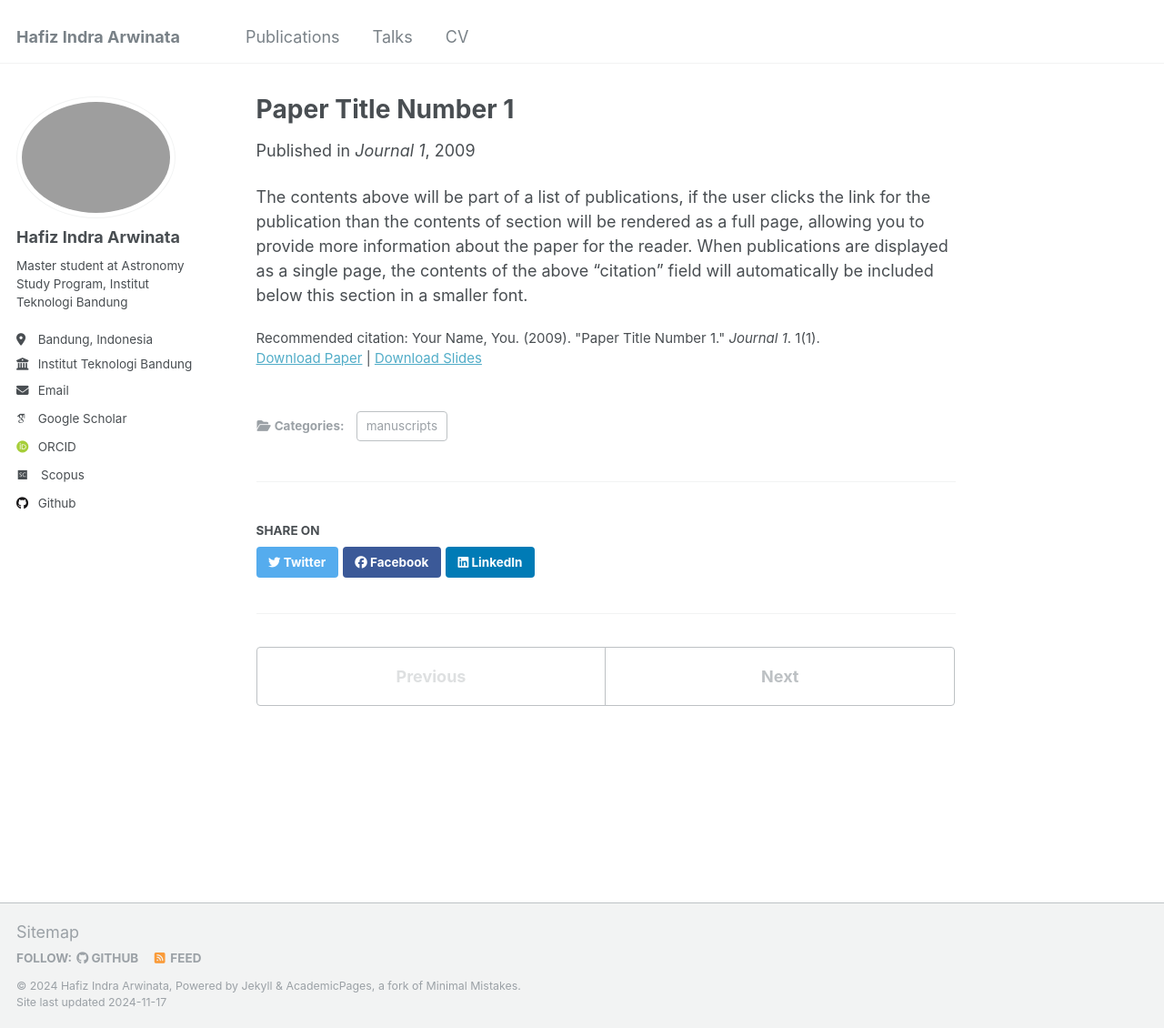
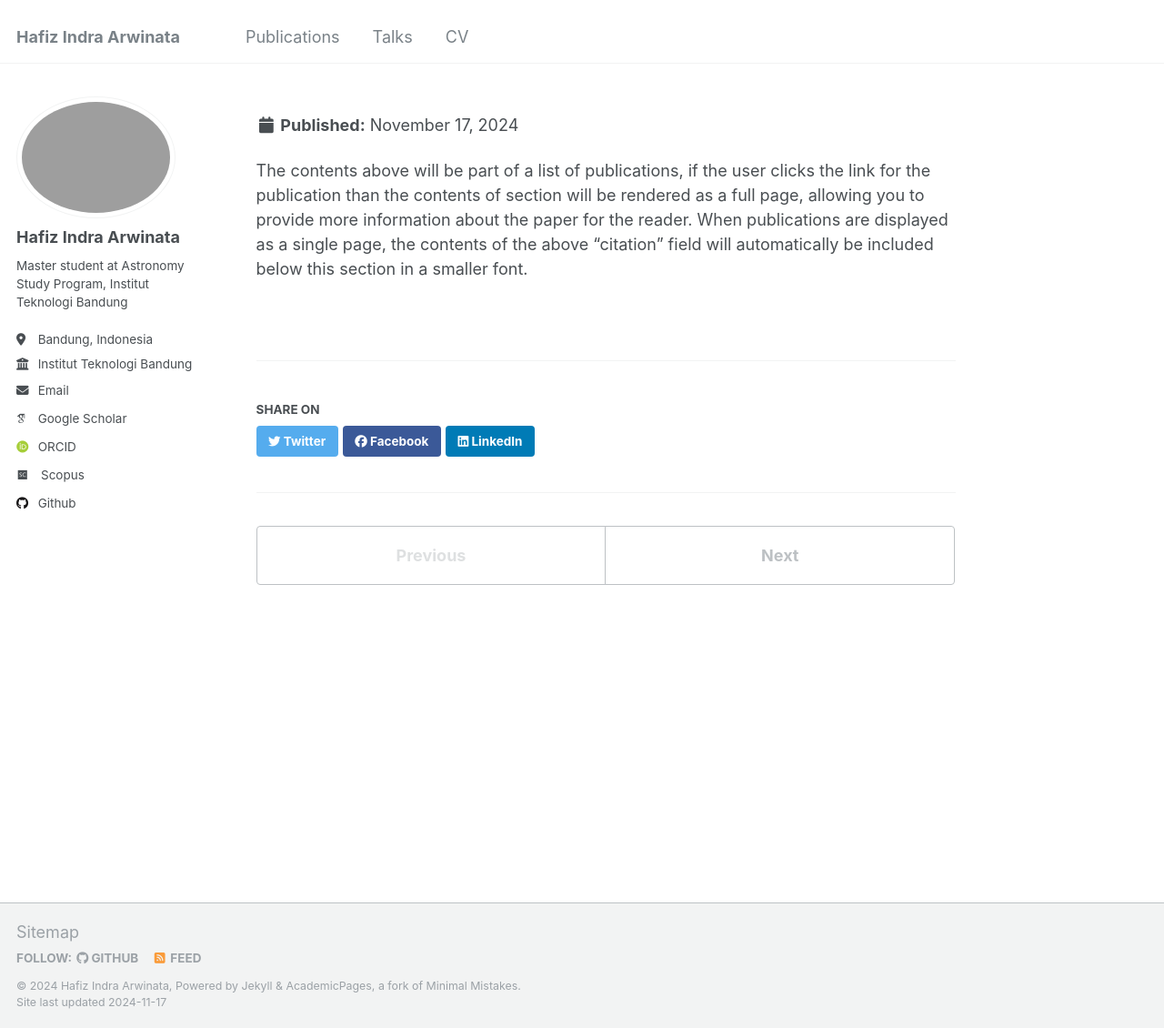
Before and after one commit to hafizia/hafizia.github.io, a Jekyll site: the page built from _publications/2009-10-01-paper-title-number-1.md, in a window 1280 px wide and 1130 px high. Shown: the whole window at 91% size. Built offline with Jekyll 4.4.1, drawn with Linux system fonts in a browser that asks for light colours; some web fonts are replaced.

Commit message:
Update 2009-10-01-paper-title-number-1.md

```diff
--- a/_publications/2009-10-01-paper-title-number-1.md
+++ b/_publications/2009-10-01-paper-title-number-1.md
@@ -1,13 +1,12 @@
 ---
-title: "Paper Title Number 1"
+title: "Atmospheric extinction coefficients and night sky brightness at Bosscha Observatory"
 collection: publications
-category: manuscripts
-permalink: /publication/2009-10-01-paper-title-number-1
+category: conference
+permalink: /publication/paper-1
 excerpt: 'This paper is about the number 1. The number 2 is left for future work.'
-date: 2009-10-01
-venue: 'Journal 1'
-slidesurl: 'http://academicpages.github.io/files/slides1.pdf'
-paperurl: 'http://academicpages.github.io/files/paper1.pdf'
+date: 2024-06-01
+venue: 'Journal of Physics: Conference Series
+paperurl: 'https://iopscience.iop.org/article/10.1088/1742-6596/2773/1/012003/pdf'
 citation: 'Your Name, You. (2009). &quot;Paper Title Number 1.&quot; <i>Journal 1</i>. 1(1).'
 ---
 
```
